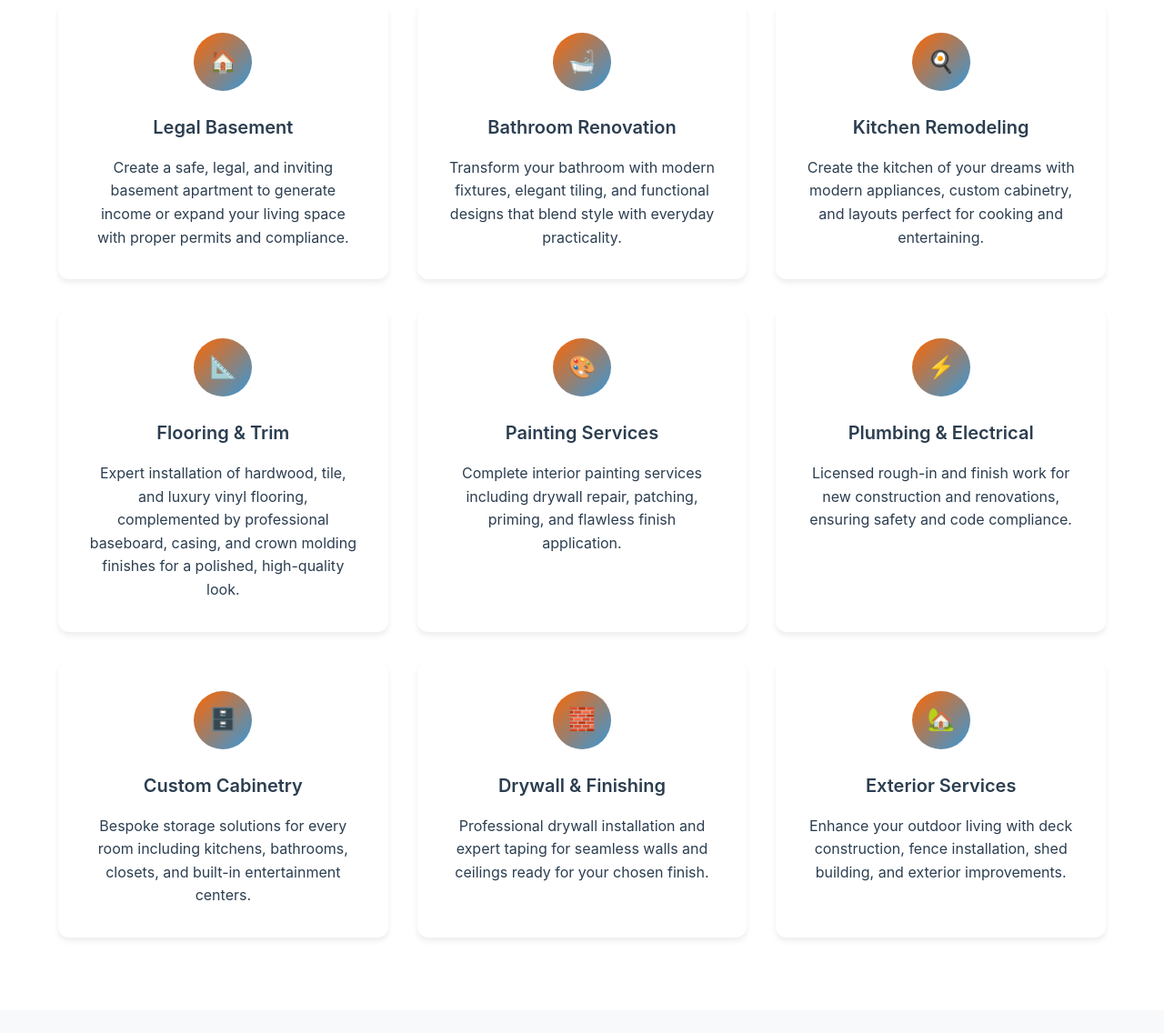
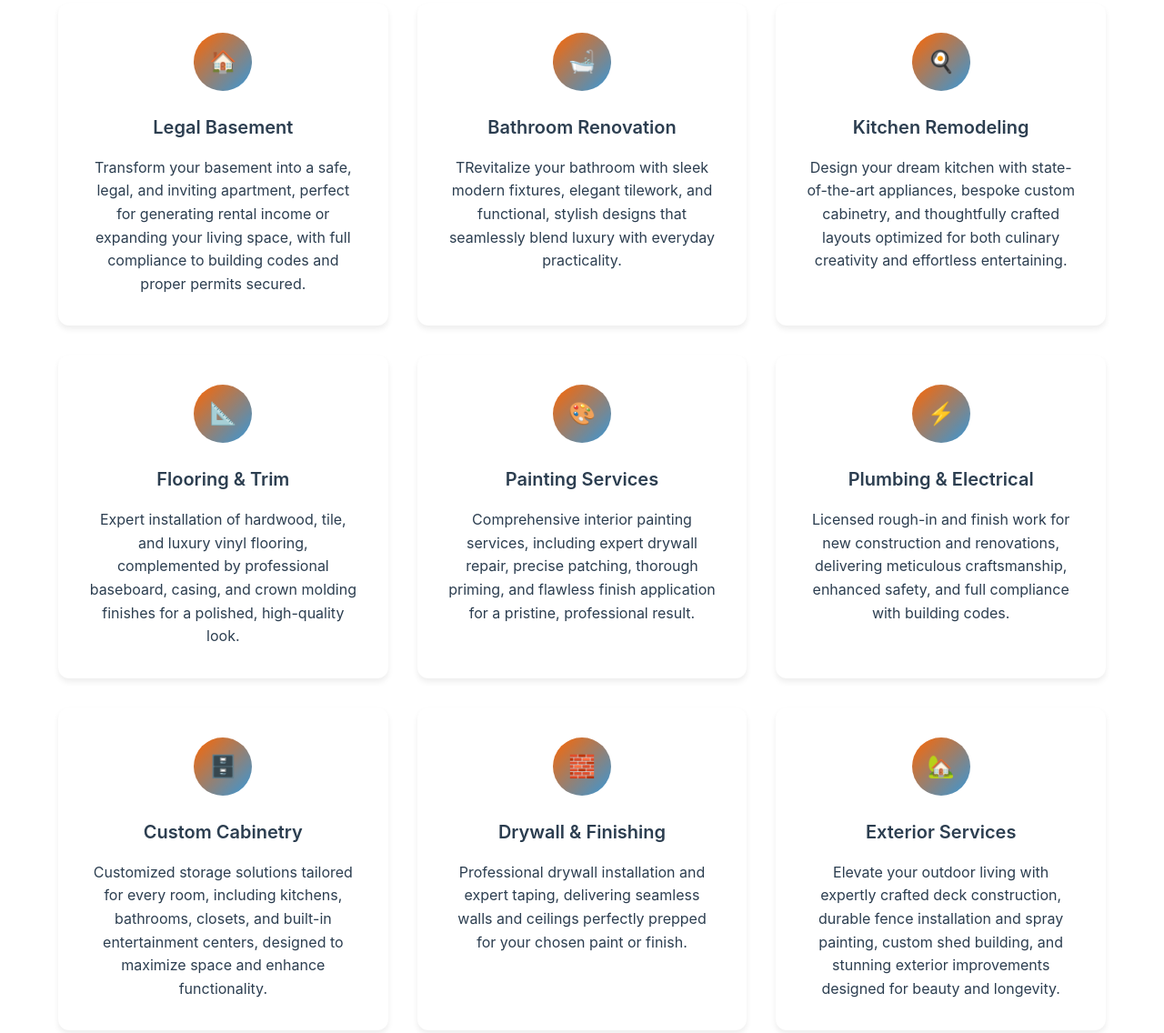
Before and after one commit to jgireno/jgi-renovations, a website: page index.html in a window 1280 px wide. Shown: the part 1708-2844 px from the top of the page at 91% size. Drawn offline with Linux system fonts and the light colour scheme.

Commit message:
new definitions

```diff
--- a/index.html
+++ b/index.html
@@ -756,17 +756,17 @@
                     <div class="service-card">
                         <div class="service-icon">🏠</div>
                         <h3 class="service-title">Legal Basement</h3>
-                        <p>Create a safe, legal, and inviting basement apartment to generate income or expand your living space with proper permits and compliance.</p>
+                        <p>Transform your basement into a safe, legal, and inviting apartment, perfect for generating rental income or expanding your living space, with full compliance to building codes and proper permits secured.</p>
                     </div>
                     <div class="service-card">
                         <div class="service-icon">🛁</div>
                         <h3 class="service-title">Bathroom Renovation</h3>
-                        <p>Transform your bathroom with modern fixtures, elegant tiling, and functional designs that blend style with everyday practicality.</p>
+                        <p>TRevitalize your bathroom with sleek modern fixtures, elegant tilework, and functional, stylish designs that seamlessly blend luxury with everyday practicality.</p>
                     </div>
                     <div class="service-card">
                         <div class="service-icon">🍳</div>
                         <h3 class="service-title">Kitchen Remodeling</h3>
-                        <p>Create the kitchen of your dreams with modern appliances, custom cabinetry, and layouts perfect for cooking and entertaining.</p>
+                        <p>Design your dream kitchen with state-of-the-art appliances, bespoke custom cabinetry, and thoughtfully crafted layouts optimized for both culinary creativity and effortless entertaining.</p>
                     </div>
                     <div class="service-card">
                         <div class="service-icon">📐</div>
@@ -776,27 +776,27 @@
                     <div class="service-card">
                         <div class="service-icon">🎨</div>
                         <h3 class="service-title">Painting Services</h3>
-                        <p>Complete interior painting services including drywall repair, patching, priming, and flawless finish application.</p>
+                        <p>Comprehensive interior painting services, including expert drywall repair, precise patching, thorough priming, and flawless finish application for a pristine, professional result.</p>
                     </div>
                     <div class="service-card">
                         <div class="service-icon">⚡</div>
                         <h3 class="service-title">Plumbing & Electrical</h3>
-                        <p>Licensed rough-in and finish work for new construction and renovations, ensuring safety and code compliance.</p>
+                        <p>Licensed rough-in and finish work for new construction and renovations, delivering meticulous craftsmanship, enhanced safety, and full compliance with building codes.</p>
                     </div>
                     <div class="service-card">
                         <div class="service-icon">🗄️</div>
                         <h3 class="service-title">Custom Cabinetry</h3>
-                        <p>Bespoke storage solutions for every room including kitchens, bathrooms, closets, and built-in entertainment centers.</p>
+                        <p>Customized storage solutions tailored for every room, including kitchens, bathrooms, closets, and built-in entertainment centers, designed to maximize space and enhance functionality.</p>
                     </div>
                     <div class="service-card">
                         <div class="service-icon">🧱</div>
                         <h3 class="service-title">Drywall & Finishing</h3>
-                        <p>Professional drywall installation and expert taping for seamless walls and ceilings ready for your chosen finish.</p>
+                        <p>Professional drywall installation and expert taping, delivering seamless walls and ceilings perfectly prepped for your chosen paint or finish.</p>
                     </div>
                     <div class="service-card">
                         <div class="service-icon">🏡</div>
                         <h3 class="service-title">Exterior Services</h3>
-                        <p>Enhance your outdoor living with deck construction, fence installation, shed building, and exterior improvements.</p>
+                        <p>Elevate your outdoor living with expertly crafted deck construction, durable fence installation and spray painting, custom shed building, and stunning exterior improvements designed for beauty and longevity.</p>
                     </div>
                 </div>
             </div>
```
